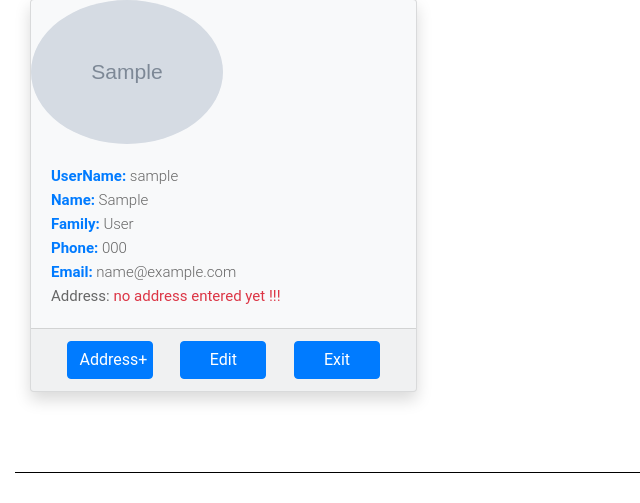
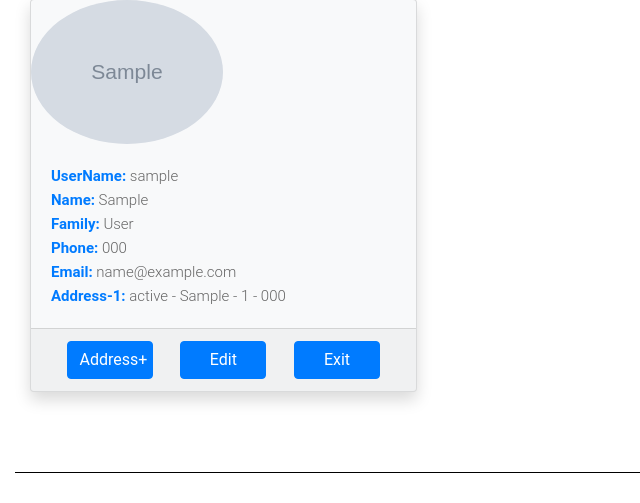
Before and after one commit to Ayazadeh/online_shop, a Django app: page /accounts/profile/ in a window 1280 px wide. Shown: the part 156-659 px from the top of the page, without its empty margins (0-640 px from the left). Run offline with Django 3.2, Linux system fonts and the light colour scheme; a user stored in the database is signed in; tables that the repository leaves empty hold one stand-in row (values such as "Sample post"); grey boxes marked "Sample" are stand-in pictures; parts of the project's set-up code (start-up, migrations or seed data) failed here and were passed over; some libraries are stand-ins or nearby versions; some web fonts are replaced.

Commit message:
change name of context in profile html

```diff
--- a/templates/customer/profile.html
+++ b/templates/customer/profile.html
@@ -22,8 +22,8 @@
                         <p><b class="text-primary font-weight-bold">Family:</b> {{ user.last_name }}</p>
                         <p><b class="text-primary font-weight-bold">Phone:</b> {{ user.customer.phone }}</p>
                         <p><b class="text-primary font-weight-bold">Email:</b> {{ user.email }}</p>
-                        {% if address.address_set.all %}
-                            {% for address in address.address_set.all %}
+                        {% if customer.address_set.all %}
+                            {% for address in customer.address_set.all %}
                                 <p><b class="text-primary font-weight-bold">Address-{{ forloop.counter }}:</b>
                                     {{ address.state }} -
                                     {{ address.city }} -
```
